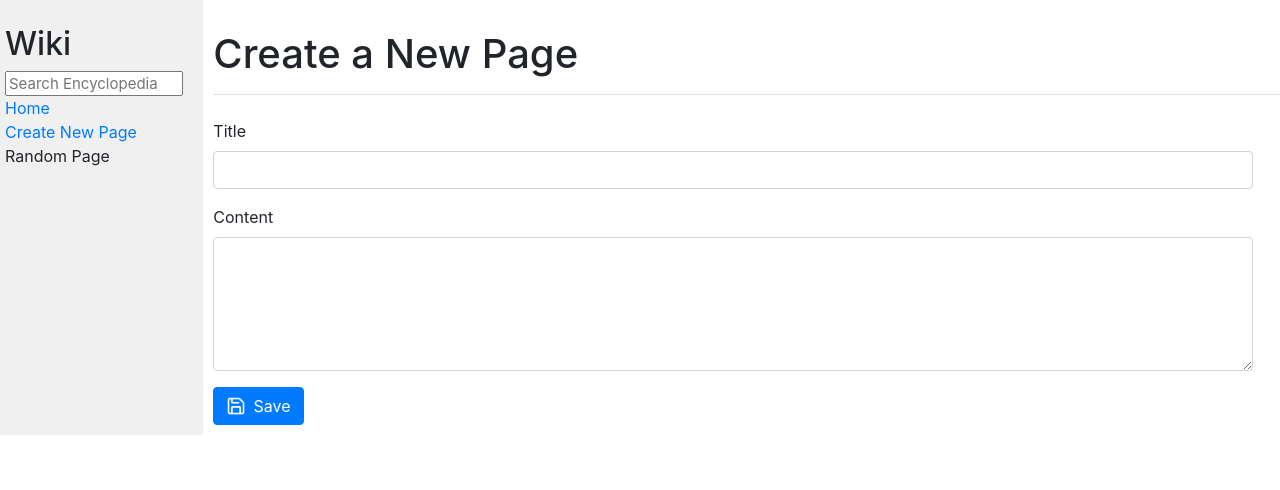
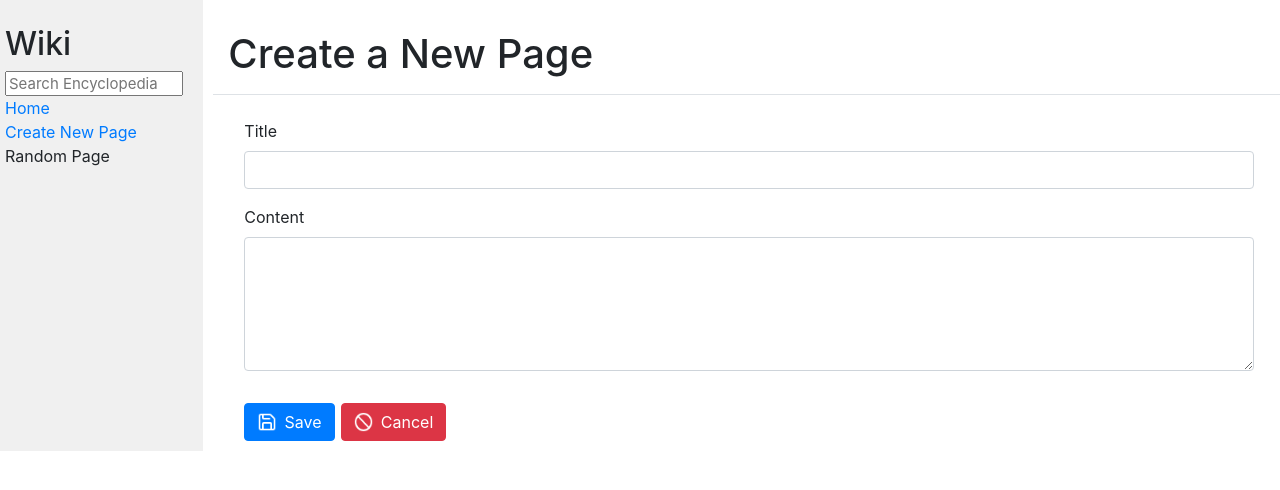
Before and after one commit to zabao-qt/CS50W-WIKI, a Django app: page /create/ in a window 1280 px wide. Shown: the top 490 px of the page. Run offline with Django 3.2, Linux system fonts and the light colour scheme; some libraries are stand-ins or nearby versions.

Commit message:
update:edit + cancel button

```diff
--- a/encyclopedia/templates/encyclopedia/create.html
+++ b/encyclopedia/templates/encyclopedia/create.html
@@ -6,7 +6,7 @@
 {% endblock %}
 
 {% block body_title %}
-    <h1 class="mb-4 pb-3 border-bottom">Create a New Page</h1>
+    <h1 class="container mb-4 pb-3 border-bottom">Create a New Page</h1>
 {% endblock %}
 
 {% block body %}
@@ -17,17 +17,25 @@
     {% endif %}
     <form action="{% url 'create' %}" method="post">
         {% csrf_token %}
+        <div class="container" style="width: calc(100% - 32px);">
             <div class="mb-3">
                 <label for="title" class="form-label">Title</label>
-            <input type="text" name="title" id="title" class="form-control" style="width: calc(100% - 32px);" required>
+                <input type="text" name="title" id="title" class="form-control" style="width: 100%;" required>
             </div>
             <div class="mb-3">
                 <label for="content" class="form-label">Content</label>
-            <textarea name="content" id="content" class="form-control" rows="5" style="width: calc(100% - 32px);" required></textarea>
+                <textarea name="content" id="content" class="form-control" rows="5" style="width: 100%;" required></textarea>
             </div>
+            <div class="d-flex justify-content-between" style="min-width: 20%; width: fit-content">
                 <button type="submit" class="btn btn-primary mt-3 d-flex align-items-center">
                     <img src="{% static 'encyclopedia/save.png' %}" alt="Save" class="me-2 img-fluid" style="height: 1.2rem; filter: invert(1);">
                     <span class="fw-bold ml-2">Save</span>
                 </button>
+                <button type="button" class="btn btn-danger mt-3 d-flex align-items-center">
+                    <img src="{% static 'encyclopedia/ban.png' %}" alt="Cancel" class="me-2 img-fluid" style="height: 1.2rem; filter: invert(1);">
+                    <span class="fw-bold ml-2">Cancel</span>
+                </button>
+            </div>
+        </div>
     </form>
 {% endblock %}
--- a/encyclopedia/templates/encyclopedia/entry.html
+++ b/encyclopedia/templates/encyclopedia/entry.html
@@ -7,6 +7,10 @@
 
 {% block body %}
     <div class="container">
+        <button type="submit" class="btn btn-primary mt-3 d-flex align-items-center" style="background-color: #007bff; border-color: #007bff;">
+            <img src="{% static 'encyclopedia/pencil.png' %}" alt="Edit" class="me-2 img-fluid" style="height: 1rem; filter: invert(1); margin-right: 5px;">
+            <span class="fw-bold text-white">Edit</span>
+        </button>
         {{ content|safe }}
     </div>
 {% endblock %}
```
Also changed, not shown: encyclopedia/templates/encyclopedia/index.html (+4 -3 lines), entries/ChatGPT.md (deleted, +0 -1 lines), entries/tricker.md (deleted, +0 -1 lines), entries/triet.md (deleted, +0 -5 lines), encyclopedia/static/encyclopedia/ban.png (added), encyclopedia/static/encyclopedia/pencil.png (added). Lines whose indentation alone changed are shown as unchanged.
